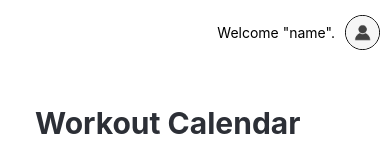
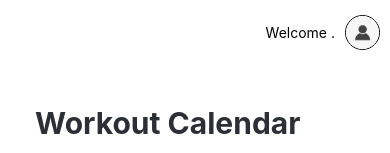
Before and after one commit to k1902953/Fit4Ever, a React Native app: screen / in a window 390 px wide. Shown: the top 153 px of the page. Built offline with nearby package versions, Linux system fonts and the light colour scheme.

Commit message:
Updated Main.js
Added user email to top page

```diff
--- a/src/screens/Main.js
+++ b/src/screens/Main.js
@@ -3,6 +3,8 @@ import {View, Text, StyleSheet, Button, Pressable, ScrollView, Image} from 'reac
 import { primary, black, secondary, darkLight } from '../components/styles';
 import Daylist from '../components/DayList';
 import CalendarBtns from '../helpers/CalendarButtons';
+import { auth } from "../Firebase/firebase";
+
 
 const Main =({navigation}) => {
     const [complete, setComplete] = useState('');
@@ -103,7 +105,7 @@ const Main =({navigation}) => {
             headerRight: () => (
                 <Pressable style={styles.header} onPress ={() =>
                     navigation.navigate('Account')}>
-                    <Text> Welcome "name".</Text>
+                    <Text> Welcome {auth.currentUser?.email}.</Text>
                     <Image style={styles.icon} resizeMode="center" source={require('./../../assets/images/avatar.png')}/>
                 </Pressable>
             )
```
